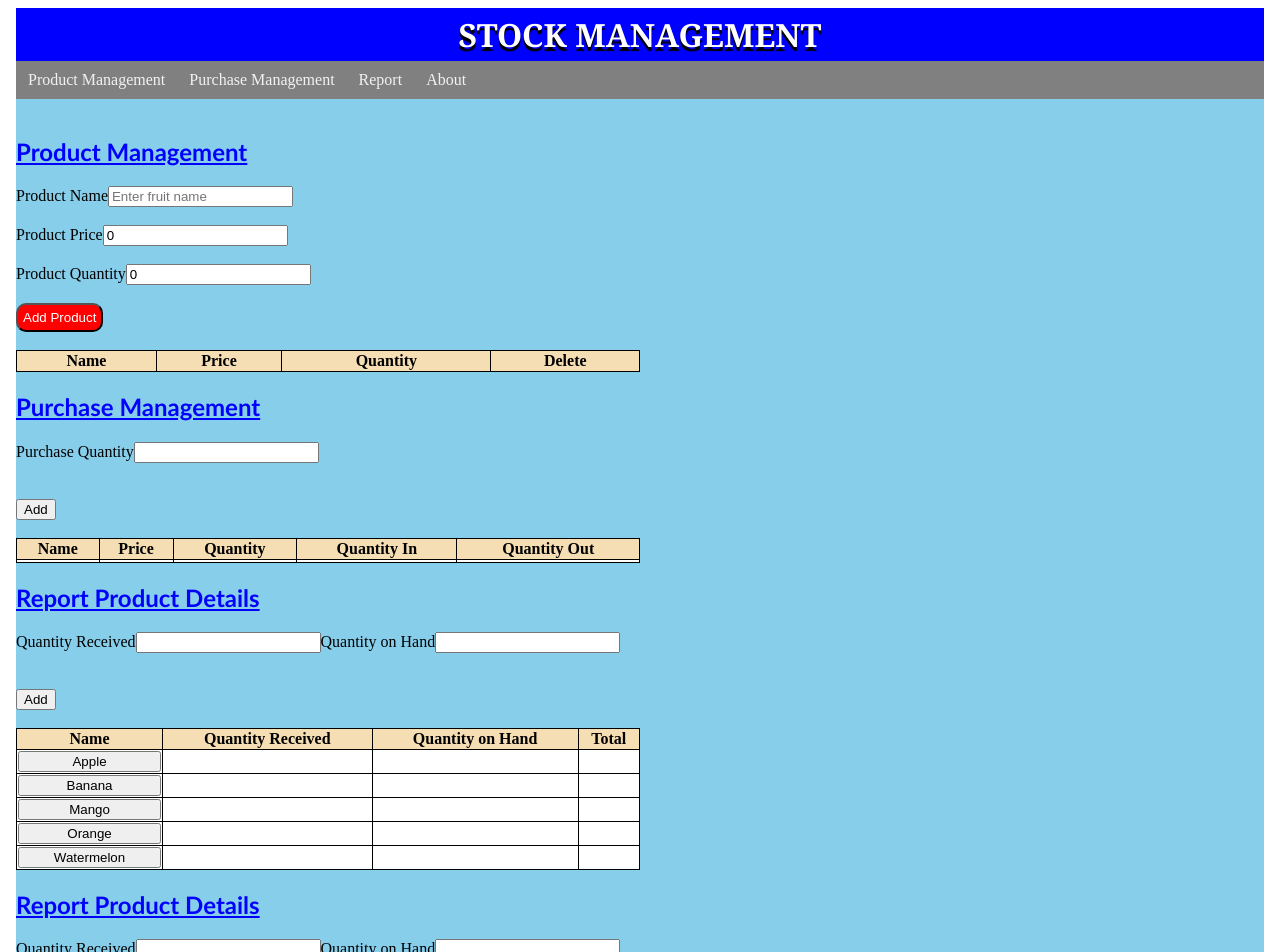
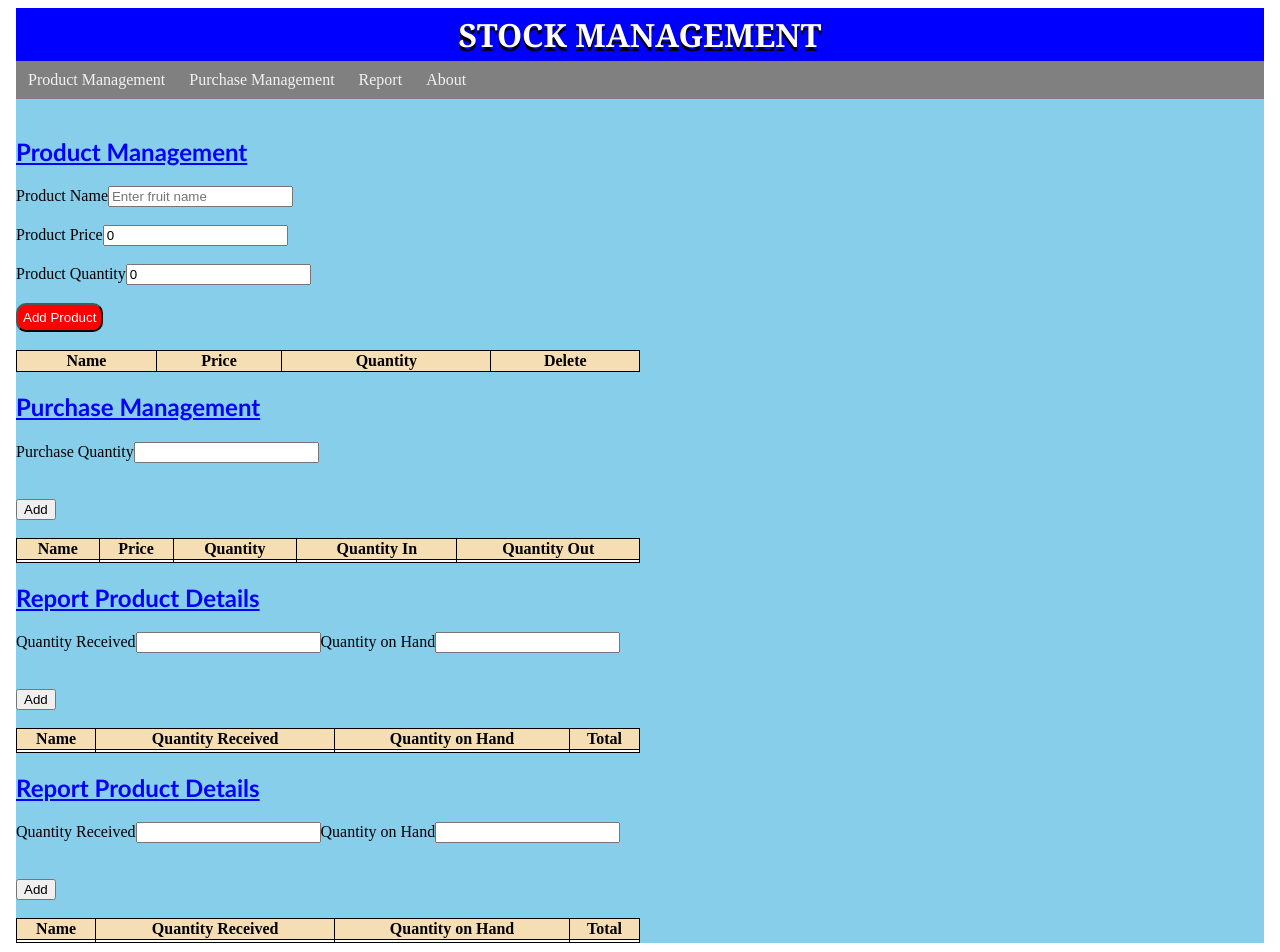
Before and after one commit to Mohammed0812/Mohammed-Absarkhan, an Angular app in the folder Stock Management/: page /report in a window 1280 px wide. Shown: the top 952 px of the page. Built offline with nearby package versions, Linux system fonts and the light colour scheme.

Commit message:
Update report.component.html

```diff
--- a/Stock Management/src/app/report/report.component.html
+++ b/Stock Management/src/app/report/report.component.html
@@ -16,34 +16,10 @@
         <th>Total</th>
     </tr>
     <tr>
-        <td><button onclick="apple()">Apple</button></td>
-        <td id="received1"></td>
-        <td id="onHand1"></td>
-        <td id="total1"></td>
-    </tr>
-    <tr>
-        <td><button onclick="banana()">Banana</button></td>
-        <td id="received2"></td>
-        <td id="onHand2"></td>
-        <td id="total2"></td>
-    </tr>
-    <tr>
-        <td><button onclick="mango()">Mango</button></td>
-        <td id="received3"></td>
-        <td id="onHand3"></td>
-        <td id="total3"></td>
-    </tr>
-    <tr>
-        <td><button onclick="orange()">Orange</button></td>
-        <td id="received4"></td>
-        <td id="onHand4"></td>
-        <td id="total4"></td>
-    </tr>
-    <tr>
-        <td><button onclick="waterMelon()">Watermelon</button></td>
-        <td id="received5"></td>
-        <td id="onHand5"></td>
-        <td id="total5"></td>
+        <td></td>
+        <td></td>
+        <td></td>
+        <td></td>
     </tr>
 </table>
 <router-outlet></router-outlet>
```
